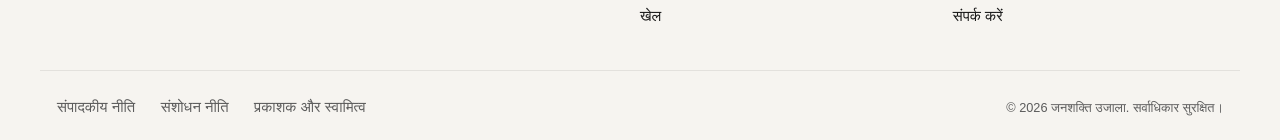
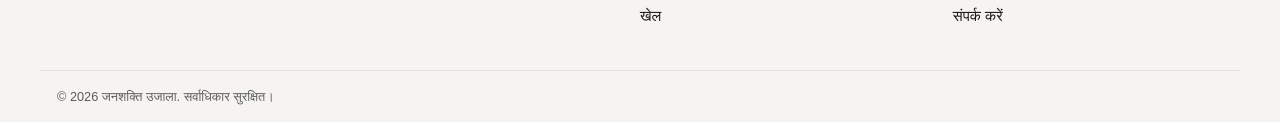
Before and after one commit to amal-prasad/janshakti-ujala, a Next.js app: page / in a window 1280 px wide. Shown: the part 1155-1295 px from the top of the page. Built offline with nearby package versions, Linux system fonts and the light colour scheme; no server answers; the database is empty; a web font is replaced by a local one.

Commit message:
removed policies in footer

```diff
--- a/src/components/layout/Footer.tsx
+++ b/src/components/layout/Footer.tsx
@@ -42,15 +42,8 @@ export function Footer() {
           <Link href="/contact" className="text-text hover:text-primary">संपर्क करें</Link>
         </div>
       </div>
-      <div className="container-x border-t border-border py-6 flex flex-col md:flex-row items-center justify-between gap-4 text-muted" spellCheck={false}>
-        <div className="flex flex-wrap justify-center md:justify-start gap-4 md:gap-6 text-sm">
-          <Link href="/sampadakiya-niti" className="hover:text-primary">संपादकीय नीति</Link>
-          <Link href="/sanshodhan-niti" className="hover:text-primary">संशोधन नीति</Link>
-          <Link href="/prakashak" className="hover:text-primary">प्रकाशक और स्वामित्व</Link>
-        </div>
-        <div className="text-xs">
-          © {new Date().getFullYear()} <span className="font-hind">जनशक्ति उजाला</span>. सर्वाधिकार सुरक्षित।
-        </div>
+      <div className="container-x border-t border-border py-4 text-xs text-muted" spellCheck={false}>
+        © {new Date().getFullYear()} <span className="font-hind">जनशक्ति उजाला</span>. सर्वाधिकार सुरक्षित।
       </div>
     </footer>
   );
```
Also changed, not shown: graphify-out/manifest.json.
